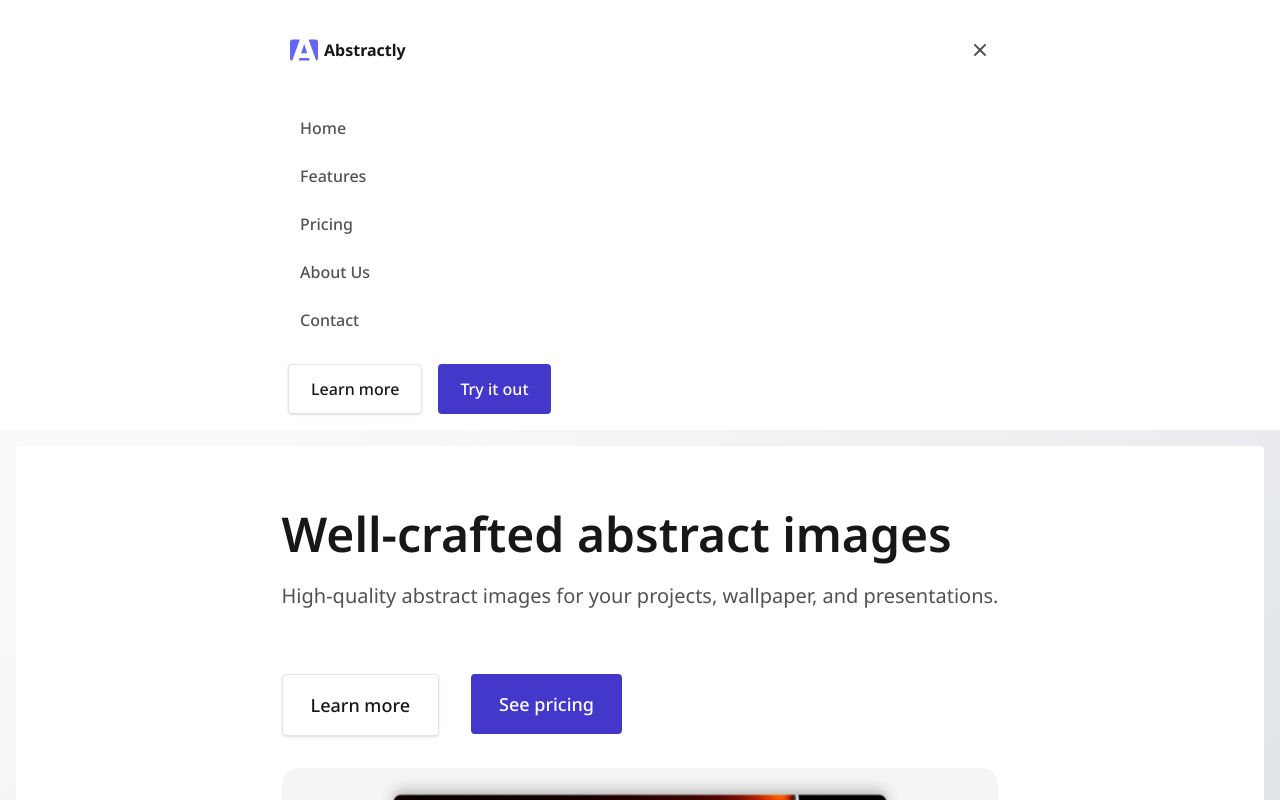
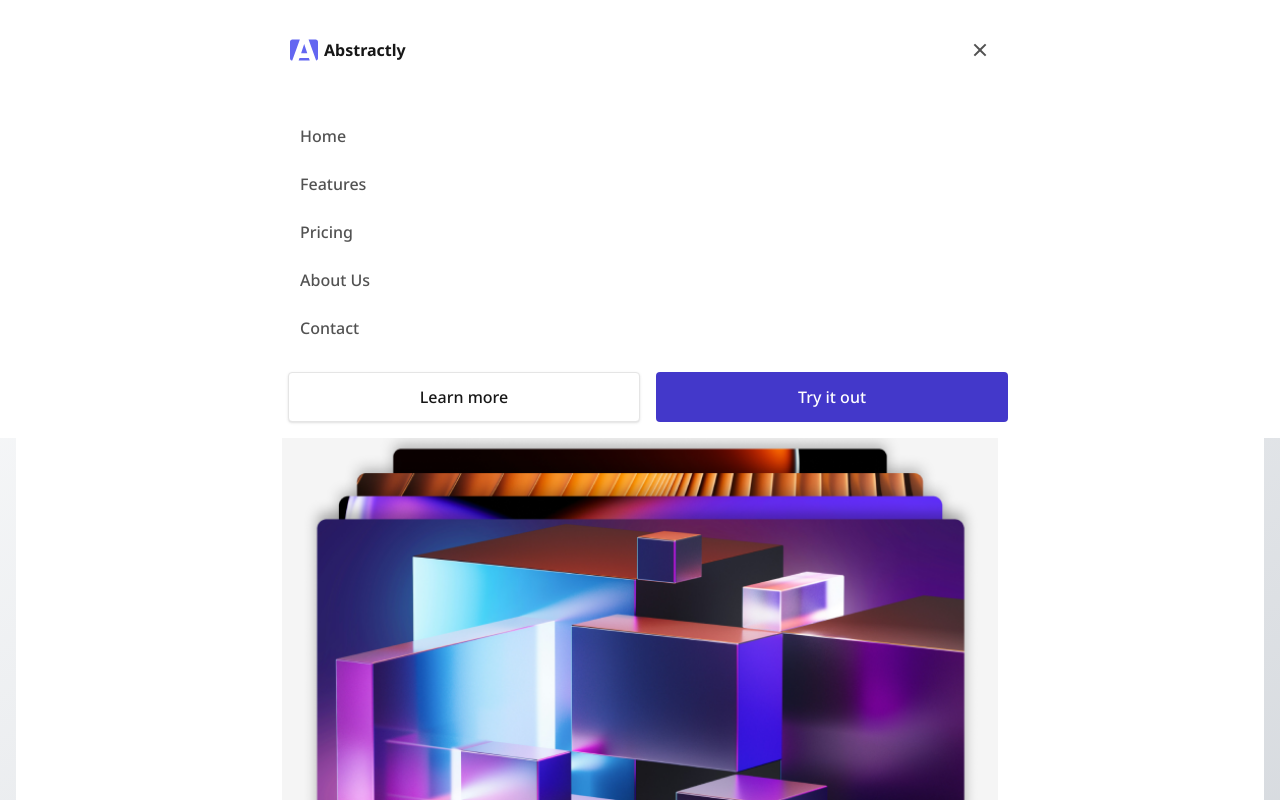
Before and after one commit to av0ed/ui-component-library, a Next.js app: page / in a window 1280 px wide. Both pictures are taken after a click on the button 980 px from the left and 50 px from the top of the page. Shown: the top 800 px of the page. Built offline with nearby package versions, Linux system fonts and the light colour scheme.

Commit message:
navbar layout is complete

```diff
--- a/app/_components/navbar.tsx
+++ b/app/_components/navbar.tsx
@@ -18,9 +18,9 @@ function NavMenu() {
   return (
     <nav
       aria-label="mainmenulabel"
-      className="w-full flex flex-col lg:flex-row pb-4 lg:pb-0 lg:gap-x-24"
+      className="flex flex-col lg:flex-row mx-auto px-4 pb-4 pt-8 md:px-8 lg:p-0 lg:m-0 max-w-screen-sm md:max-w-screen-md lg:max-w-full lg:grow"
     >
-      <ul className="flex flex-col lg:flex-row lg:items-center mt-6 lg:mt-0 gap-y-2 lg:gap-x-8">
+      <ul className="flex flex-col grow lg:flex-row lg:items-center gap-y-2 lg:gap-x-8">
         {pages.map(({ id, page, href }) => (
           <li className="py-2 px-3 lg:p-0" key={id}>
             <Button
@@ -31,10 +31,13 @@ function NavMenu() {
           </li>
         ))}
       </ul>
-      <div className="flex flex-col md:flex-row mt-6 lg:mt-0 lg:ml-auto">
-        <Button classes="btn--xl btn--secondary" text="Learn more" />
+      <div className="flex flex-col md:flex-row mt-6 lg:mt-0">
         <Button
-          classes="btn--xl btn--primary mt-4 md:mt-0 md:ml-4"
+          classes="btn--xl btn--secondary md:w-1/2 lg:w-auto"
+          text="Learn more"
+        />
+        <Button
+          classes="btn--xl btn--primary md:w-1/2 lg:w-auto mt-4 md:mt-0 md:ml-4"
           text="Try it out"
         />
       </div>
@@ -51,8 +54,9 @@ export default function Navbar() {
   };
 
   return (
-    <header className="pt-4 mx-auto w-full max-w-screen-sm md:max-w-screen-md px-4 md:px-8 lg:px-28 lg:max-w-screen-lg">
-      <div className="h-[68px] flex flex-row items-center lg:gap-x-24">
+    <header className="relative pt-4 w-full ">
+      <div className="h-[68px] mx-auto flex flex-row items-center px-4 md:px-8 lg:px-28 lg:gap-x-24 max-w-screen-sm md:max-w-screen-md lg:max-w-screen-lg">
+      <div className="flex flex-col">
         <Link className="flex flex-row items-center" href="/">
         <Image
           src="/abstractly-logo.svg"
@@ -62,6 +66,7 @@ export default function Navbar() {
         />
           <span className="text-neutral-900 font-bold px-1">Abstractly</span>
         </Link>
+        </div>
         {showMenu ? (
           <IconButton
             Icon={RiCloseLine}
@@ -75,11 +80,13 @@ export default function Navbar() {
             onClick={handleClick}
           />
         )}
-        <div className="hidden lg:flex lg:w-full">
+        <div className="hidden lg:flex lg:grow">
           <NavMenu />
         </div>
       </div>
-      <div className="lg:hidden">{showMenu && <NavMenu />}</div>
+      <div className="w-full absolute bg-white left-0 lg:hidden">
+        {showMenu && <NavMenu />}
+      </div>
     </header>
   );
 }
```
Lines whose indentation alone changed are shown as unchanged.
